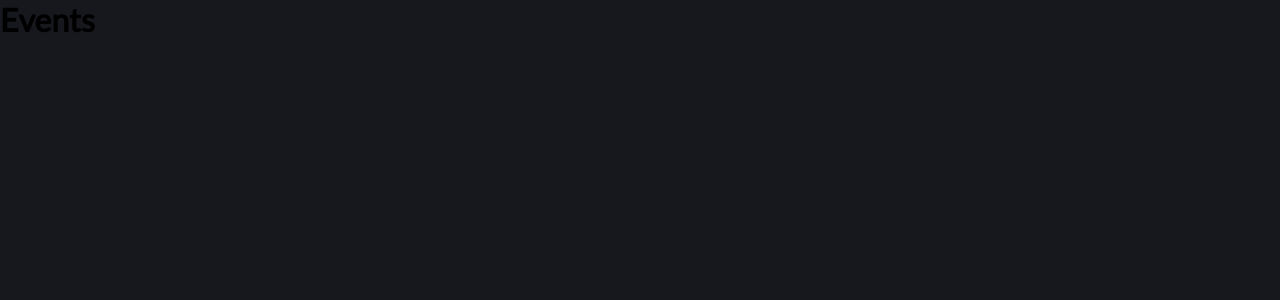
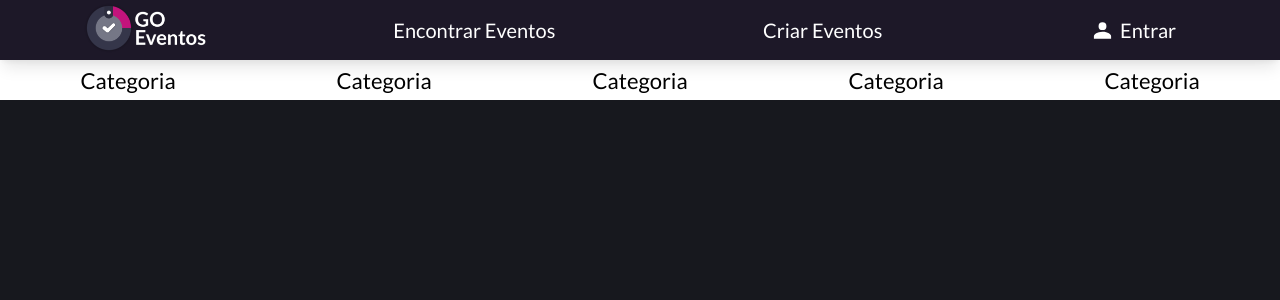
Before and after one commit to PietroFDEV/GestaoDeEventos, a React (Create React App) app in the folder client/: page /eventos in a window 1280 px wide. Shown: the top 300 px of the page. Built offline with nearby package versions, Linux system fonts and the light colour scheme.

Commit message:
events filter

```diff
--- a/client/src/Pages/Events.js
+++ b/client/src/Pages/Events.js
@@ -1,7 +1,43 @@
+import Header from '../Components/Header.js'
+import Footer from '../Components/Footer.js'
+import '../Styles/Events.css'
+
 function Events(){
     return(
-        <div>
-            <h1>Events</h1>
+        <div className="events-page">
+            <Header logged={false}></Header>
+            <div className="filter-div">
+                <div className="filter-div-category">
+                    <p>Categoria</p>
+                    <div className='category-options'>
+                        <p>teste</p>
+                    </div>
+                </div>
+                <div className="filter-div-category">
+                    <p>Categoria</p>
+                    <div className='category-options'>
+                        <p>teste</p>
+                    </div>
+                </div>
+                <div className="filter-div-category">
+                    <p>Categoria</p>
+                    <div className='category-options'>
+                        <p>teste</p>
+                    </div>
+                </div>
+                <div className="filter-div-category">
+                    <p>Categoria</p>
+                    <div className='category-options'>
+                        <p>teste</p>
+                    </div>
+                </div>
+                <div className="filter-div-category">
+                    <p>Categoria</p>
+                    <div className='category-options'>
+                        <p>teste</p>
+                    </div>
+                </div>
+            </div>
         </div>
     )
 }
--- /dev/null
+++ b/client/src/Styles/Events.css
@@ -0,0 +1,34 @@
+.filter-div{
+    display: flex;
+    flex-direction: row;
+    align-items: center;
+    background-color: white;
+    font-size: 22px;
+    padding-top: 60px;
+    width: 100%;
+    height: 40px;
+    position: fixed;
+}
+
+.filter-div-category{
+    width: 20%;
+    text-align: center;
+    cursor: pointer;
+}
+
+.category-options{
+    display: none;
+    position: absolute;
+    background-color: white;
+    width: 20%;
+    justify-content: center;
+    top: 100%;
+}
+
+.filter-div-category:hover .category-options{
+    display: flex;
+}
+
+.events-page{
+    height: 200vh;
+}
```
